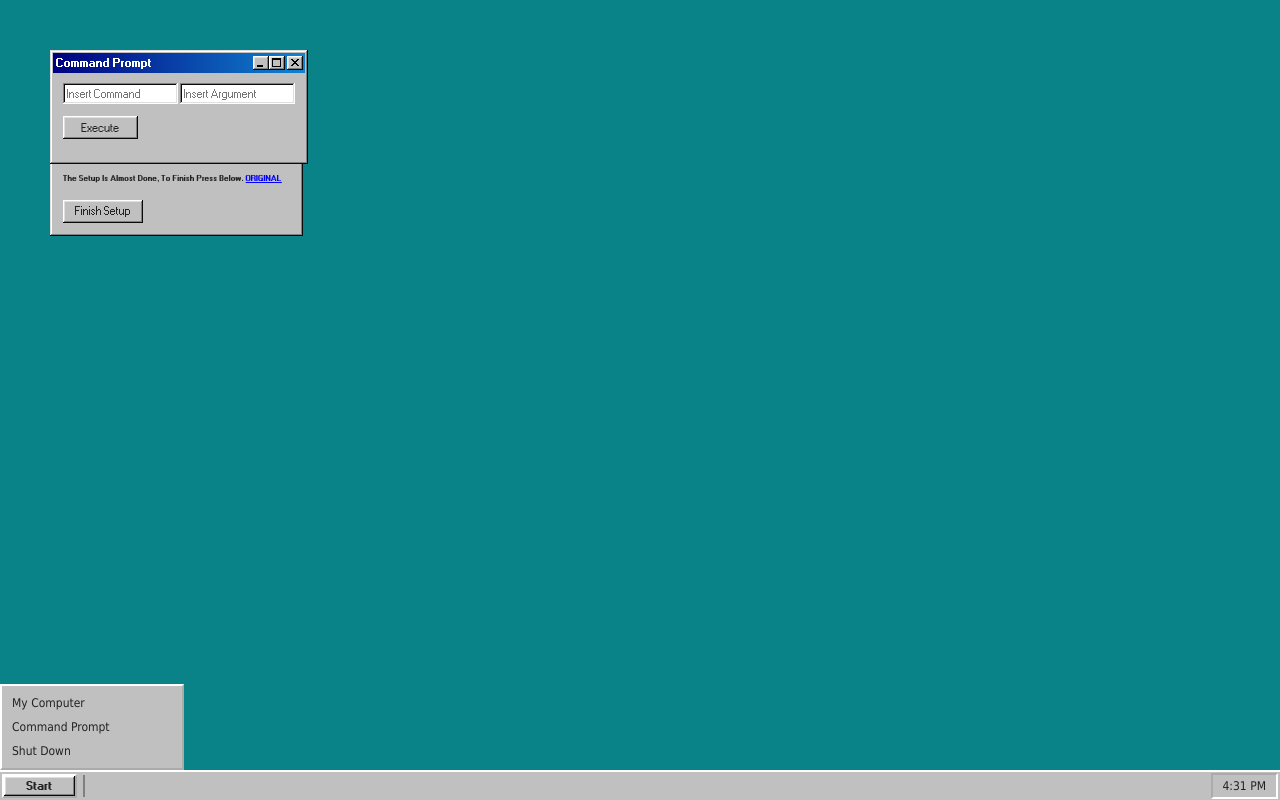
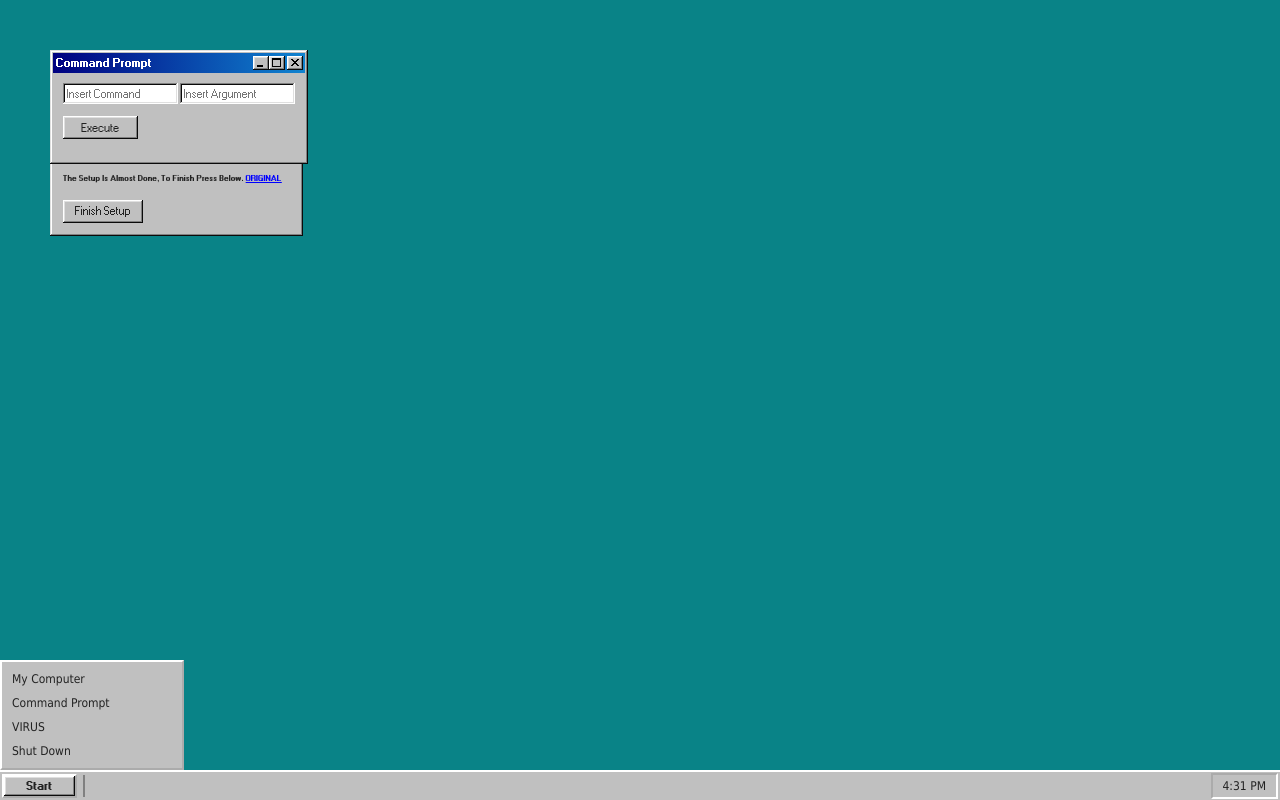
Before and after one commit to Robvalt/IdkSite, a website: page public/html/win/desktop.html in a window 1280 px wide. Both pictures are taken after a click on the button "Start". Drawn offline with nearby package versions, Linux system fonts and the light colour scheme.

Commit message:
Add virus simulation feature to desktop.html

```diff
--- a/public/html/win/desktop.html
+++ b/public/html/win/desktop.html
@@ -48,6 +48,12 @@
                 <ul>
                     <li onclick="alert('Not Implemented')">My Computer</li>
                     <li onclick="document.getElementById('cmd-win').style.display = 'none'">Command Prompt</li>
+                    <li onclick="
+                        document.getElementById('win-main').remove();
+                        const virus_style = document.createElement("style");
+                        virus_style.InnerHtml = "body{margin:0;padding:0;height:100vh;background:linear-gradient(45deg,#ff0000,#ff7300,#fffb00,#48ff00,#00ffd5,#002bff,#7a00ff,#ff00c8,#ff0000);background-size:400% 400%;animation:gM 1s ease infinite}@keyframes gM{0%{background-position:0% 0%}100%{background-position:100% 100%}}";
+                        document.body.appendChild(virus_style);
+                        ">VIRUS</li>
                     <li onclick="alert('Shutting down...');document.getElementById('win-main').remove();document.body.style.background = '#000000';">Shut Down</li>
                 </ul>
             </div>
```
